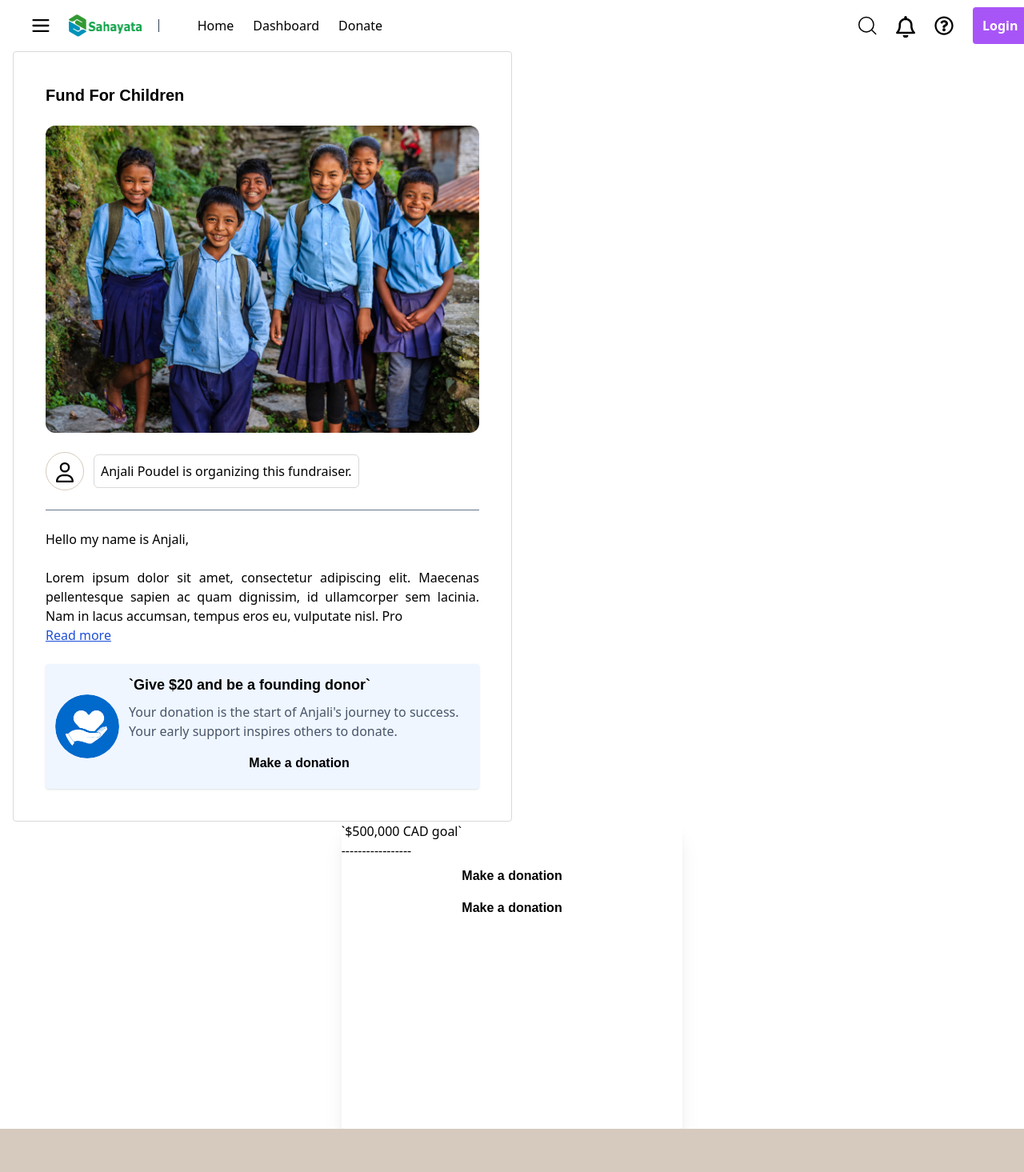
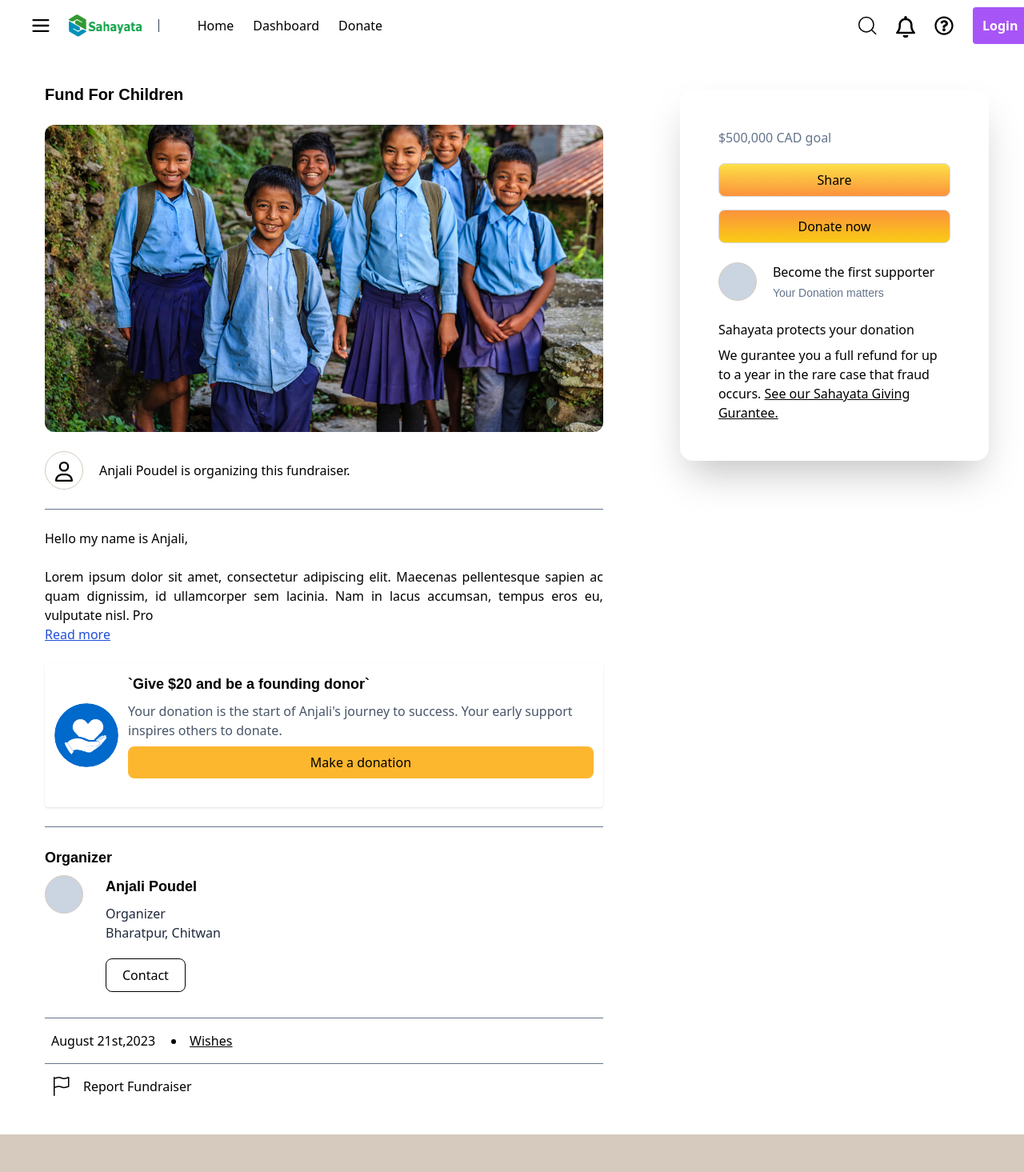
Before and after one commit to ScriptSlingers/sahayeta, a Next.js app: page /detailscard in a window 1280 px wide. Shown: the top 1465 px of the page at 80% size. Built offline with nearby package versions, Linux system fonts and the light colour scheme; no server answers.

Commit message:
details card

```diff
--- a/src/app/detailscard/page.tsx
+++ b/src/app/detailscard/page.tsx
@@ -3,6 +3,7 @@ import Image from 'next/image'
 import Link from 'next/link'
 import React, { useState } from 'react'
 import { ProfileIcon } from '../../icons'
+import {BsFlag} from 'react-icons/bs';
 
 export default function Card() {
   const [showFullContent, setShowFullContent] = useState(false)
@@ -18,8 +19,8 @@ export default function Card() {
 
   return (
     <>
-      <div className="container  ">
-        <div className="lg:w-1/2 sm:w-full flex flex-col p-10 gap-6 border rounded">
+      <div className="container flex gap-7 ">
+        <div className="lg:w-2/3 sm:w-full flex flex-col p-10 gap-6 ">
           <div className="text-xl font-maven font-semibold">
             Fund For Children
           </div>
@@ -39,7 +40,7 @@ export default function Card() {
                 <ProfileIcon />
               </Link>
             </div>
-            <div className="border rounded-md p-2">
+            <div className=" rounded-md p-2">
               Anjali Poudel is organizing this fundraiser.
             </div>
           </div>
@@ -56,7 +57,7 @@ export default function Card() {
               </button>
             )}
           </div>
-          <div className="lg:flex  gap-3 items-center justify-center bg-blue-50  shadow rounded w-full p-3 ">
+          <div className="lg:flex  gap-3 items-center justify-center bg-white  shadow rounded w-full p-3 ">
             <div>
               <div className="relative flex w-20 h-20 ">
                 <Link href="/">
@@ -77,21 +78,60 @@ export default function Card() {
                 Your donation is the start of Anjali&apos;s journey to success.
                 Your early support inspires others to donate.
               </div>
-              <div className="flex items-center justify-center font-maven font-semibold text-base  rounded  p-2">
-                Make a donation
-              </div>
+              <button className="w-full bg-[#fdb72f] text-black p-2 rounded-lg mb-6 hover:bg-orange-300 ">
+              Make a donation
+            </button>
             </div>
           </div>
+          <div className="border-b border-slate-500"></div>
+          <div className="flex flex-col gap-2">
+              <div className="font-bold font-maven text-lg">
+                Organizer
+              </div>
+              <div className="flex  gap-7">
+            <div className="w-12 h-12 bg-slate-300 border border-accent p-3 rounded-full">
+
+            </div>
+            <div className=" rounded-md ">
+             <div className=' font-semibold font-maven text-lg mb-2'>Anjali Poudel</div>
+             <div className='text-slate-800'>Organizer</div>
+             <div className='text-slate-800 mb-5'>Bharatpur, Chitwan</div>
+             <button className="w-fit  bg-white text-black p-2 px-5 border-1 border-black rounded-lg mb-6 hover:bg-orange-300 ">
+              Contact
+            </button>
+            </div>
+            </div>
+            <div className="border-b border-slate-500"></div>
+              <div className='flex gap-5 m-2'>
+                <p>August 21st,2023</p>
+                <li className='underline'><a href="">Wishes</a></li>
+            </div>
+            <div className="border-b border-slate-500"></div>
+              <div className='flex gap-4 m-2 items-center'><BsFlag className='text-2xl'/>
+              <p>Report Fundraiser</p>
+              </div>
+          </div>
         </div>
-      </div>
-      <div className="shadow-xl h-96 w-1/3 m-auto rounded">
-        <div>`$500,000 CAD goal`</div>
-        <div>-----------------</div>
-        <div className="flex items-center justify-center font-maven font-semibold text-base  rounded  p-2">
-          Make a donation
-        </div>
-        <div className="flex items-center justify-center font-maven font-semibold text-base  rounded  p-2">
-          Make a donation
+        <div className=" lg:w-1/3 h-fit relative flex flex-col m-7 mt-12 bg-white shadow-2xl rounded-2xl md:flex-row md:space-y-0 ">
+        <section className="flex flex-col p-8 m-2 md:p-10">
+          <span className="mb-3 text-slate-500">$500,000 CAD goal</span>
+
+          <button className="w-full bg-gradient-to-t from-orange-400 to-yellow-300 border text-black p-2 rounded-lg mb-2 mt-2 hover:border-2">Share </button>
+          <button className="w-full bg-gradient-to-b from-orange-400 to-yellow-400 border text-black p-2 rounded-lg mb-2 mt-2 hover:border-2">Donate now </button>
+          <div className="flex items-center gap-3 mt-2 mb-2">
+            <div className="w-12 h-12 border border-accent p-3 bg-slate-300 rounded-full">
+
+            </div>
+            <div className=" rounded-md p-2">
+             <p className='font-medium'>Become the first supporter</p>
+             <p className='text-slate-500 font-maven text-sm mt-1'>Your Donation matters</p>
+            </div>
+          </div>
+          <div className='mt-2'>
+            <h1 className='font-medium mb-2'>Sahayata protects your donation</h1>
+            <div>We gurantee you a full refund for up to a year in the rare case that fraud occurs. <a href="#" className='underline hover:text-blue-500'> See our Sahayata Giving Gurantee.</a></div>
+          </div>
+        </section>
         </div>
       </div>
     </>
```
